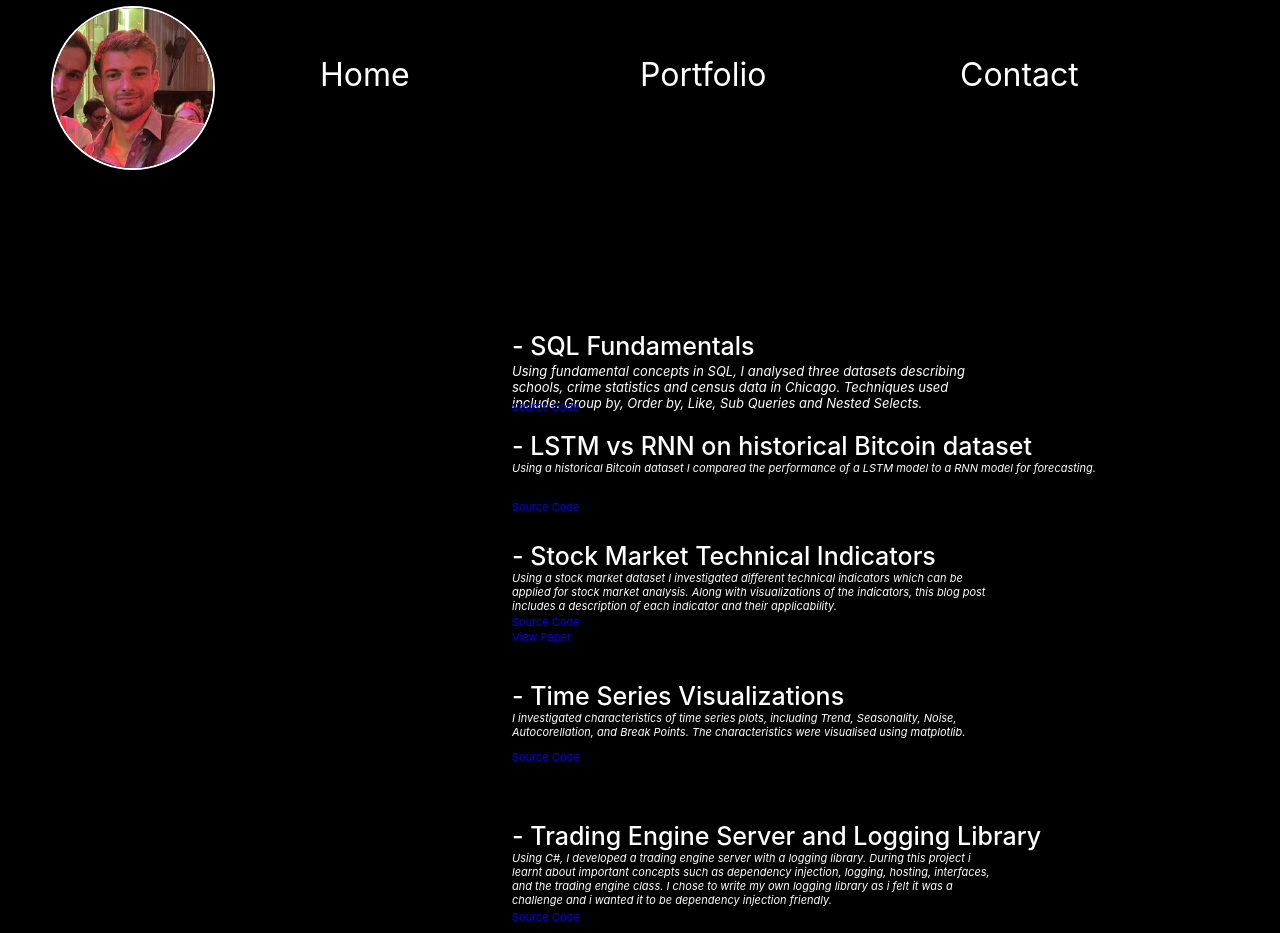
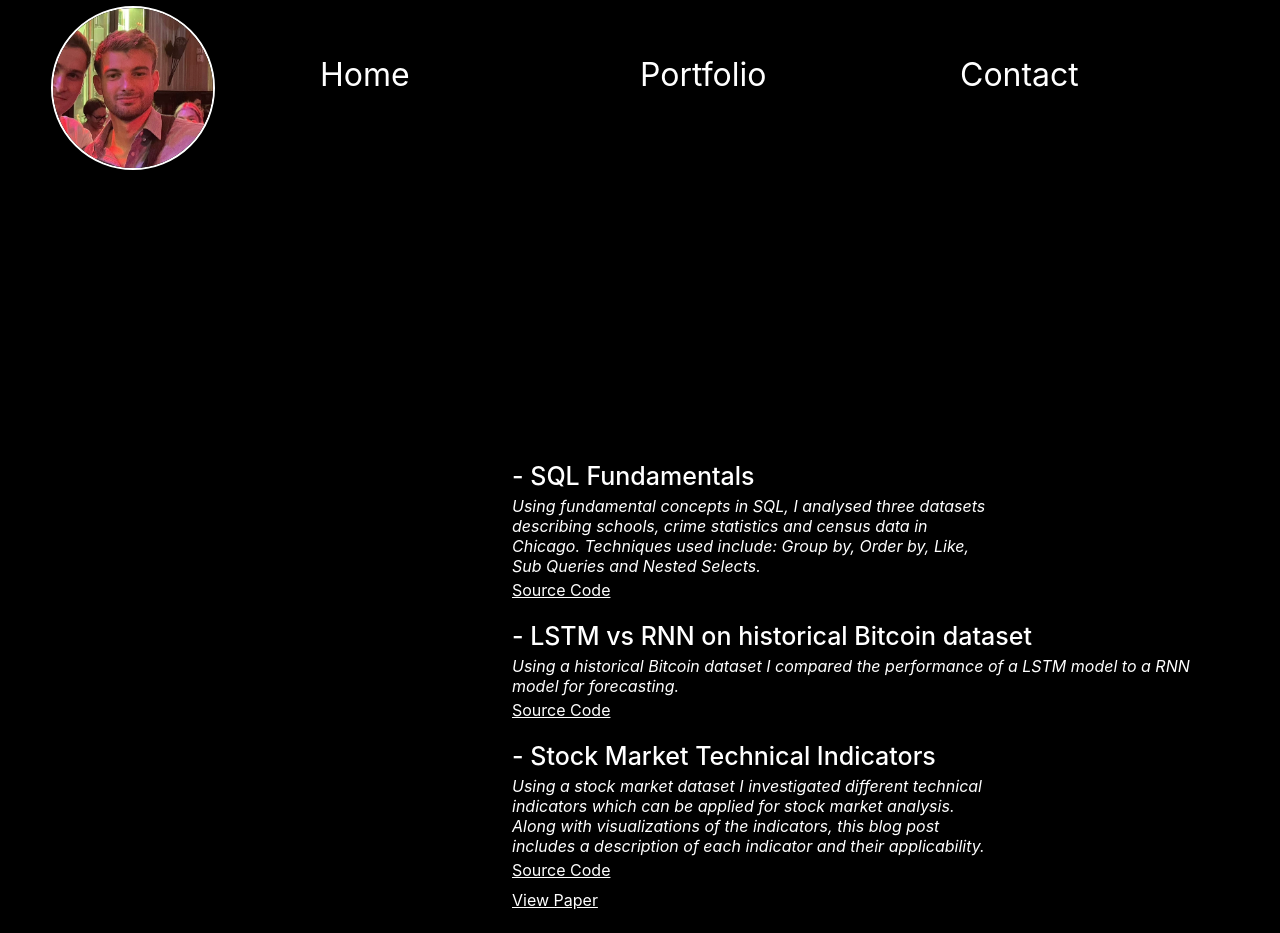
Before and after one commit to jacobhay2626/Portfolio_App_1, a React (Create React App) app: page /port in a window 1280 px wide. Shown: the top 933 px of the page. Built offline with nearby package versions, Linux system fonts and the light colour scheme.

Commit message:
Adjusting dimensions of portfolio page 3

```diff
--- a/src/App.css
+++ b/src/App.css
@@ -155,7 +155,7 @@
 }
 
 .title {
-  font-size: 13vw;
+  font-size: 12vw;
   color: white;
   position: absolute;
   /*top: 0px;*/
@@ -168,7 +168,7 @@
   left: 8vw;
   width: 55vw;
   text-align: left;
-  font-size: 1.7vw;
+  font-size: 1.4vw;
 }
 
 
@@ -180,7 +180,7 @@
 .SQL_fundamentals_title{
   position: absolute;
   left: 40vw;
-  top: 310px;
+  top: 440px;
   font-size: 25px;
   text-decoration: none;
   color: white;
@@ -188,28 +188,28 @@
 }
 
 .SQL_description{
-  font-size: 13px;
+  font-size: 16px;
   width: 480px;
   font-style: italic;
   position: absolute;
   left: 40vw;
-  top: 350px;
+  top: 480px;
   color: white;
 }
 
 .SQL_link{
-  font-size: 11px;
-  text-decoration: none;
+  font-size: 16px;
+  color: white;
   position: absolute;
   left: 40vw;
-  top: 400px;
+  top: 580px;
 }
 
 
 .RNN_v_LSTM_title{
   position: absolute;
   left: 40vw;
-  top: 410px;
+  top: 600px;
   font-size: 25px;
   text-decoration: none;
   color: white;
@@ -217,27 +217,27 @@
 }
 
 .RNN_v_LSTM_description{
-  font-size: 11px;
+  font-size: 16px;
   width: 690px;
   font-style: italic;
   position: absolute;
   left: 40vw;
-  top: 450px;
+  top: 640px;
   color: white;
 }
 
 .RNN_v_LSTM_link{
-  font-size: 11px;
-  text-decoration: none;
+  font-size: 16px;
+  color: white;
   position: absolute;
   left: 40vw;
-  top: 500px;
+  top: 700px;
 }
 
 .SM_tech_indicators_title{
   position: absolute;
   left: 40vw;
-  top: 520px;
+  top: 720px;
   font-size: 25px;
   text-decoration: none;
   color: white;
@@ -245,34 +245,34 @@
 }
 
 .SM_tech_indicators_description{
-  font-size: 11px;
+  font-size: 16px;
   width: 480px;
   font-style: italic;
   position: absolute;
   left: 40vw;
-  top: 560px;
+  top: 760px;
   color: white;
 }
 
 .SM_tech_indicators_link{
-  font-size: 11px;
-  text-decoration: none;
+  font-size: 16px;
+  color: white;
   position: absolute;
   left: 40vw;
-  top: 615px;
+  top: 860px;
 }
 
 .SM_tech_pdf{
-  font-size: 11px;
-  text-decoration: none;
+  font-size: 16px;
   position: absolute;
+  color: white;
   left: 40vw;
-  top: 630px;
+  top: 890px;
 }
 .time_series_vis_title{
   position: absolute;
   left: 40vw;
-  top: 660px;
+  top: 910px;
   font-size: 25px;
   text-decoration: none;
   color: white;
@@ -280,27 +280,27 @@
 }
 
 .time_series_vis_description{
-  font-size: 11px;
+  font-size: 16px;
   width: 480px;
   font-style: italic;
   position: absolute;
   left: 40vw;
-  top: 700px;
+  top: 960px;
   color: white;
 }
 
 .time_series_vis_link{
-  font-size: 11px;
-  text-decoration: none;
+  font-size: 16px;
+  color: white;
   position: absolute;
   left: 40vw;
-  top: 750px;
+  top: 1050px;
 }
 
 .trading_engine_title {
   position: absolute;
   left: 40vw;
-  top: 800px;
+  top: 1080px;
   font-size: 25px;
   text-decoration: none;
   color: white;
@@ -308,21 +308,21 @@
 }
 
 .trading_engine_description{
-  font-size: 11px;
+  font-size: 16px;
   width: 480px;
   font-style: italic;
   position: absolute;
   left: 40vw;
-  top: 840px;
+  top: 1130px;
   color: white;
 }
 
 .trading_link{
-  font-size: 11px;
-  text-decoration: none;
+  font-size: 16px;
+  color: white;
   position: absolute;
   left: 40vw;
-  top: 910px;
+  top: 1270px;
 }
 
 
```
